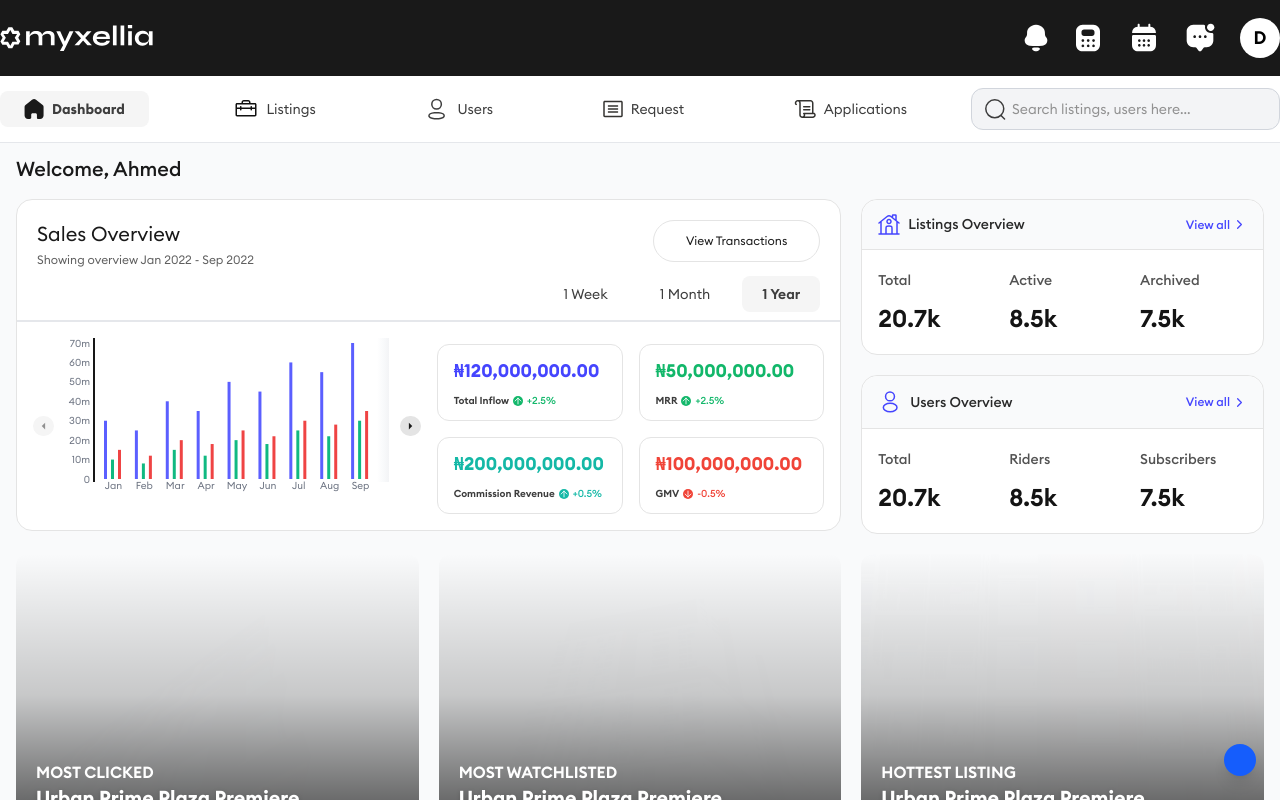
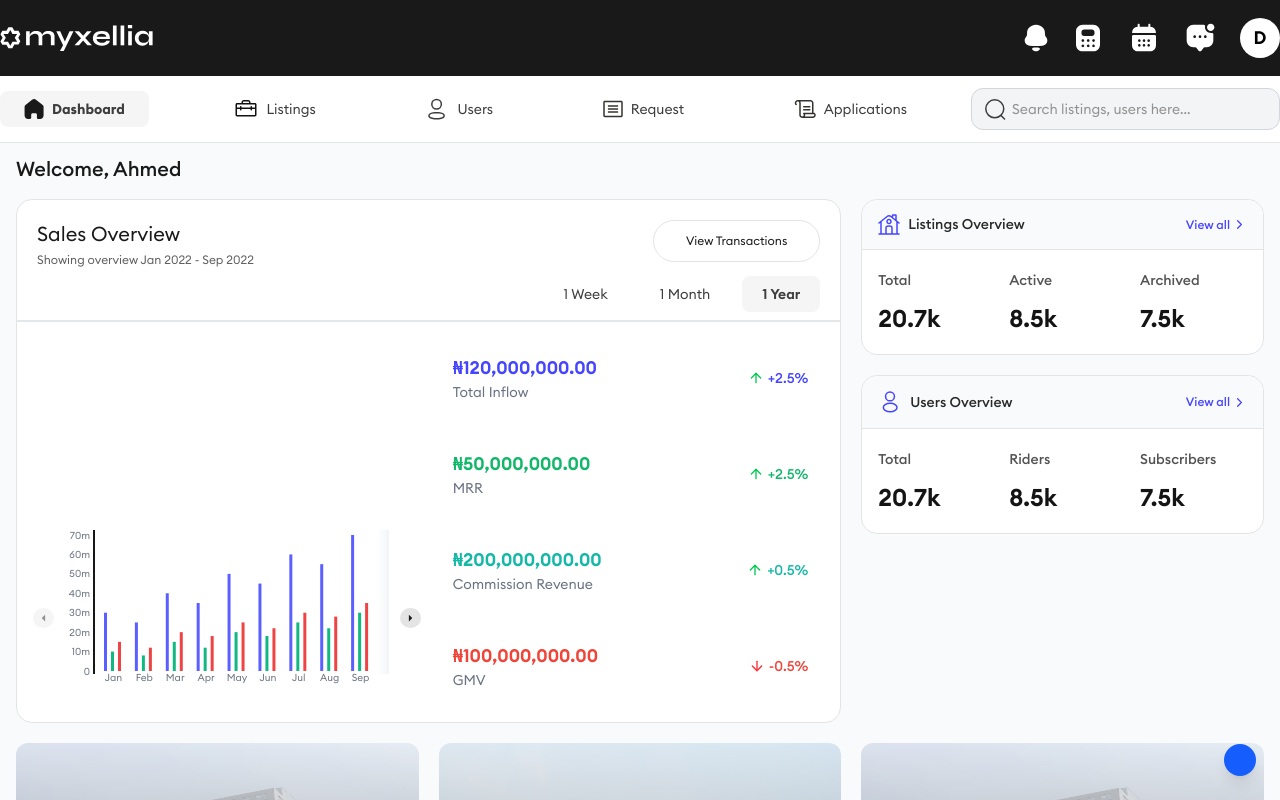
Before and after one commit to ArikpoStanley/myxellia, a Next.js app: page / in a window 1280 px wide. Shown: the top 800 px of the page. Built offline with nearby package versions, Linux system fonts and the light colour scheme.

Commit message:
Fixed build errors

```diff
--- a/src/app/layout.tsx
+++ b/src/app/layout.tsx
@@ -1,20 +1,9 @@
 import type { Metadata } from "next";
-import { Geist, Geist_Mono } from "next/font/google";
 import "./globals.css";
 
-const geistSans = Geist({
-  variable: "--font-geist-sans",
-  subsets: ["latin"],
-});
-
-const geistMono = Geist_Mono({
-  variable: "--font-geist-mono",
-  subsets: ["latin"],
-});
-
 export const metadata: Metadata = {
-  title: "Create Next App",
-  description: "Generated by create next app",
+  title: "Myxellia",
+  description: "A mini Dashboard",
 };
 
 export default function RootLayout({
@@ -24,13 +13,8 @@ export default function RootLayout({
 }>) {
   return (
     <html lang="en" suppressHydrationWarning>
-      <body
-        className={`${geistSans.variable} ${geistMono.variable} antialiased`}
-      >
-
+      <body>
           {children}
-
-
       </body>
     </html>
   );
--- a/src/components/ui/MetricsCard.tsx
+++ b/src/components/ui/MetricsCard.tsx
@@ -1,37 +1,38 @@
 import React from 'react';
 import { ArrowUp, ArrowDown } from 'lucide-react';
-import { MetricsCardProps } from "./SalesOverview";
 import { classNames, formatPercentage, getMetricColor } from "@/lib/utils";
+import { SalesMetric } from '@/lib/types';
+
+interface MetricsCardProps {
+  metrics: SalesMetric[];
+}
 
 export const MetricsCard: React.FC<MetricsCardProps> = ({ metrics }) => {
   return (
-    <div className="grid grid-cols-2 gap-4">
+    <div className="grid gap-4">
       {metrics.map((metric, index) => (
         <div
           key={index}
-          className="bg-white px-4 py-3 rounded-[12px] border border-[#E4E4E4] flex flex-col justify-center"
+          className={classNames(
+            "flex items-center justify-between p-4 rounded-lg",
+            getMetricColor(metric.color) // e.g. bg-blue-100 text-blue-800
+          )}
         >
-          <div className={classNames('text-lg font-bold mb-2', getMetricColor(metric.color))}>
-            {metric.value}
+          <div>
+            <p className="text-lg font-semibold">{metric.value}</p>
+            <p className="text-sm text-gray-500">{metric.label}</p>
           </div>
-          <div className="flex items-center gap-1">
-            <span className="text-[10px] font-semibold text-[#3D3D3D]">
-              {metric.label}
-            </span>
+
           <div className="flex items-center space-x-1">
             {/* Conditional arrow rendering */}
             {metric.isPositive ? (
-                <ArrowUp size={10} className={`${index === 2? 'bg-[#14B8A6]' : 'bg-[#12B76A]'} text-white rounded-full`} />
+              <ArrowUp className="h-4 w-4 text-green-500" />
             ) : (
-                <ArrowDown size={10} className="text-white bg-[#F04438] rounded-full" />
+              <ArrowDown className="h-4 w-4 text-red-500" />
             )}
-              <span className={classNames(
-                'text-[10px] font-medium',
-                !metric.isPositive ? 'text-[#F04438]' : index === 2? 'text-[#14B8A6]' : 'text-[#12B76A]'
-              )}>
+            <span className="text-sm font-medium">
               {formatPercentage(metric.percentage, metric.isPositive)}
             </span>
-            </div>
           </div>
         </div>
       ))}
--- a/src/lib/types/index.ts
+++ b/src/lib/types/index.ts
@@ -10,6 +10,13 @@ export interface User {
 }
 
 export interface SalesMetric {
+  label: string;
+  value: string;
+  percentage: number;
+  isPositive: boolean;
+  color: 'blue' | 'green' | 'orange' | 'red';
+}
+export interface MetricsCardProps {
   label: string;
   value: string;
   percentage: number;
```
Lines whose indentation alone changed are shown as unchanged.
